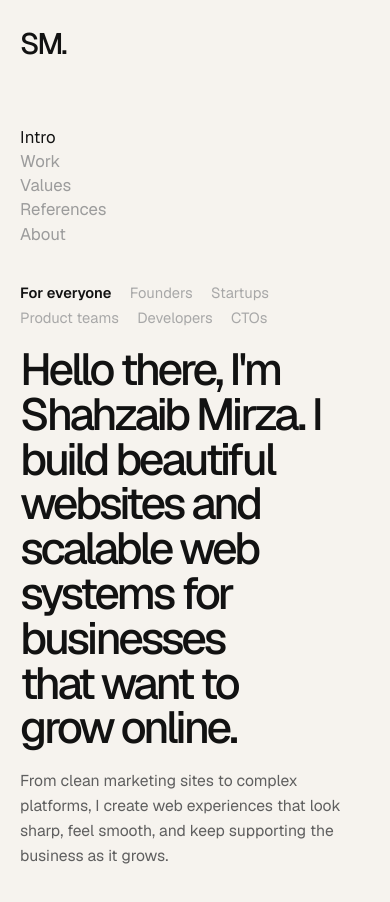
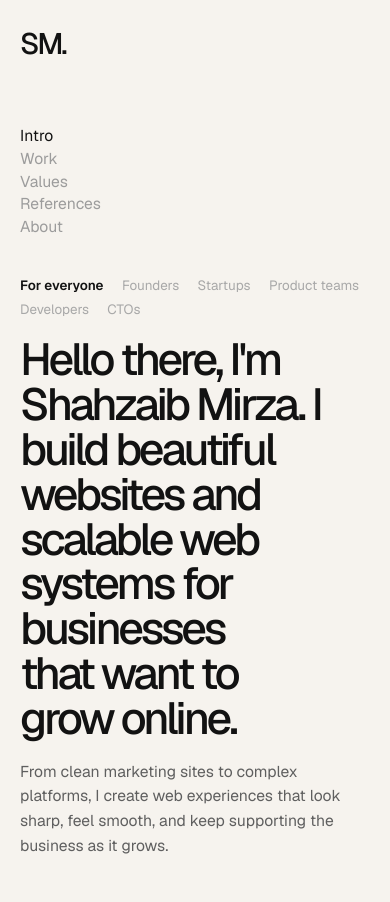
Before and after one commit to szaib-dev/personal-portfolio, a Next.js app: page / in a window 390 px wide. Shown: the top 902 px of the page. Built offline with nearby package versions, Linux system fonts and the light colour scheme.

Commit message:
Tune hero sizing and rolling text animation

```diff
--- a/src/app/page.js
+++ b/src/app/page.js
@@ -1,6 +1,6 @@
 "use client";
 
-import { useEffect, useRef, useState } from "react";
+import { useEffect, useMemo, useRef, useState } from "react";
 import { gsap } from "gsap";
 import styles from "./page.module.css";
 
@@ -56,15 +56,75 @@ const audienceProfiles = [
 ];
 
 const sections = ["Intro", "Work", "Values", "References", "About"];
+const alphabet = "abcdefghijklmnopqrstuvwxyz";
+
+function getAnimatedFrames(text) {
+  const characters = Array.from(text);
+
+  return characters.map((character) => {
+    const lowerCharacter = character.toLowerCase();
+    const targetIndex = alphabet.indexOf(lowerCharacter);
+
+    if (targetIndex === -1) {
+      return [character];
+    }
+
+    const sequence = alphabet.slice(0, targetIndex + 1).split("");
+
+    if (character === lowerCharacter) {
+      return sequence;
+    }
+
+    return sequence.map((letter) => letter.toUpperCase());
+  });
+}
+
+function useRollingText(text, speed = 20) {
+  const frames = useMemo(() => getAnimatedFrames(text), [text]);
+  const [displayText, setDisplayText] = useState(text);
+
+  useEffect(() => {
+    let frameIndex = 0;
+    const longestSequence = Math.max(...frames.map((sequence) => sequence.length));
+
+    setDisplayText(
+      frames
+        .map((sequence) => sequence[0] ?? "")
+        .join("")
+    );
+
+    const interval = window.setInterval(() => {
+      const nextText = frames
+        .map((sequence) => {
+          const characterIndex = Math.min(frameIndex, sequence.length - 1);
+          return sequence[characterIndex];
+        })
+        .join("");
+
+      setDisplayText(nextText);
+
+      if (frameIndex >= longestSequence - 1) {
+        window.clearInterval(interval);
+      }
+
+      frameIndex += 1;
+    }, speed);
+
+    return () => window.clearInterval(interval);
+  }, [frames, speed]);
+
+  return displayText;
+}
 
 export default function Home() {
   const [activeAudience, setActiveAudience] = useState(audienceProfiles[0].id);
   const heroRef = useRef(null);
-  const copyRef = useRef(null);
 
   const activeProfile =
     audienceProfiles.find((profile) => profile.id === activeAudience) ??
     audienceProfiles[0];
+  const animatedHeadline = useRollingText(activeProfile.headline, 12);
+  const animatedSummary = useRollingText(activeProfile.summary, 7);
 
   useEffect(() => {
     const ctx = gsap.context(() => {
@@ -86,30 +146,6 @@ export default function Home() {
 
     return () => ctx.revert();
   }, []);
-
-  useEffect(() => {
-    if (!copyRef.current) {
-      return;
-    }
-
-    const elements = copyRef.current.querySelectorAll("[data-copy-item]");
-
-    gsap.fromTo(
-      elements,
-      {
-        opacity: 0,
-        y: 14,
-      },
-      {
-        opacity: 1,
-        y: 0,
-        duration: 0.32,
-        ease: "power2.out",
-        stagger: 0.04,
-        overwrite: "auto",
-      }
-    );
-  }, [activeAudience]);
 
   return (
     <main className={styles.page} ref={heroRef}>
@@ -149,13 +185,13 @@ export default function Home() {
           })}
         </div>
 
-        <div className={styles.copyBlock} ref={copyRef}>
-          <h1 className={styles.headline} data-copy-item>
-            {activeProfile.headline}
+        <div className={styles.copyBlock}>
+          <h1 className={styles.headline}>
+            {animatedHeadline}
           </h1>
 
-          <p className={styles.summary} data-copy-item>
-            {activeProfile.summary}
+          <p className={styles.summary}>
+            {animatedSummary}
           </p>
         </div>
       </section>
--- a/src/app/page.module.css
+++ b/src/app/page.module.css
@@ -25,7 +25,7 @@
 
 .navItem,
 .activeNav {
-  font-size: 1.2rem;
+  font-size: 1.05rem;
   line-height: 1.2;
   color: #9c9c9c;
   transition: color 0.2s ease;
@@ -41,7 +41,7 @@
   justify-content: center;
   min-height: calc(100vh - 3.75rem);
   width: min(100%, 49rem);
-  margin-left: clamp(18rem, 30vw, 31rem);
+  margin-left: clamp(16.125rem, 28vw, 29.125rem);
   padding: 3.5rem 0 0.75rem;
 }
 
@@ -59,7 +59,7 @@
   background: transparent;
   padding: 0;
   font: inherit;
-  font-size: 0.96rem;
+  font-size: 0.88rem;
   line-height: 1.2;
   cursor: pointer;
   transition: color 0.2s ease;
@@ -80,7 +80,7 @@
 
 .headline {
   max-width: 42rem;
-  font-size: clamp(3rem, 4.55vw, 4.35rem);
+  font-size: clamp(2.78rem, 4.18vw, 4rem);
   font-weight: 500;
   line-height: 1;
   letter-spacing: -0.07em;
@@ -105,11 +105,11 @@
 @media (max-width: 1100px) {
   .hero {
     width: min(100%, 44rem);
-    margin-left: 15rem;
+    margin-left: 13.5rem;
   }
 
   .headline {
-    font-size: clamp(2.7rem, 5vw, 3.95rem);
+    font-size: clamp(2.55rem, 4.6vw, 3.7rem);
   }
 }
 
@@ -150,7 +150,7 @@
 
   .navItem,
   .activeNav {
-    font-size: 1.05rem;
+    font-size: 0.98rem;
   }
 
   .audienceRow {
@@ -159,7 +159,7 @@
 
   .audienceButton,
   .audienceButtonActive {
-    font-size: 0.92rem;
+    font-size: 0.84rem;
   }
 
   .summary {
```
